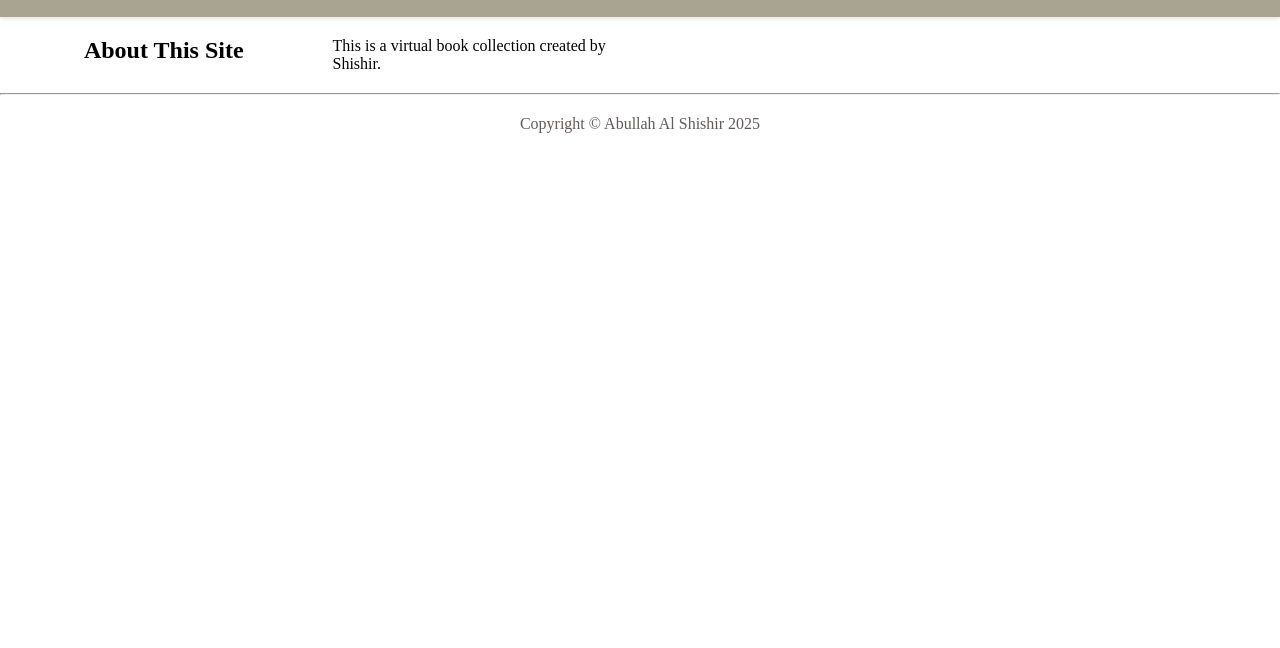
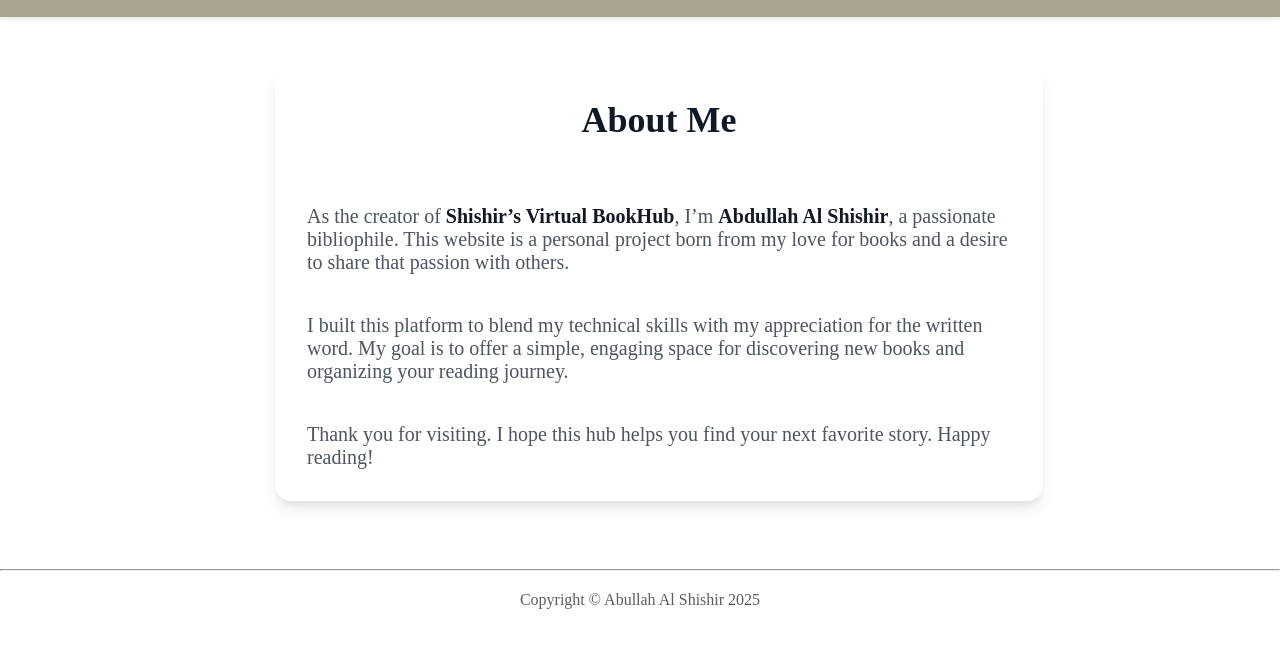
Before and after one commit to abdullah-al-shishir/Shishir-s-virtual-BookHub, a plain HTML site: page index.html in a window 1280 px wide. Both pictures are taken after a click on the button "About Me". Shown: the part 76-724 px from the top of the page. Drawn offline with Linux system fonts and the light colour scheme; a web font is replaced by a local one.

Commit message:
added about me details

```diff
--- a/index.html
+++ b/index.html
@@ -3,7 +3,7 @@
   <head>
     <meta charset="UTF-8" />
     <meta name="viewport" content="width=device-width, initial-scale=1.0" />
-    <title>BookStack</title>
+    <title>BookHub</title>
     <link rel="stylesheet" href="style.css" />
     <link
       rel="stylesheet"
--- a/index.js
+++ b/index.js
@@ -84,11 +84,7 @@ function bookHub() {
 
   // -------About Button------//
   menuAboutBtn.addEventListener("click", () => {
-    bioSection.style.display = "none";
-    headingBio.innerHTML = "About Shishir's Virtual BookHub";
-    mainBody.innerHTML =
-      "<h2>About This Site</h2><p>This is a virtual book collection created by Shishir.</p>";
-    booksContent.innerHTML = "";
+    aboutSection();
     console.log("About button is clicked");
   });
 }
@@ -160,6 +156,27 @@ function blogSection() {
   blogDetails.innerHTML = "Coming Soon!";
   blogDetails.classList.add("blog-details");
   mainBody.appendChild(blogDetails);
+  console.log("About button is clicked");
+}
+
+function aboutSection() {
+  bioSection.style.display = "none";
+  headingBio.innerHTML = "About Shishir's Virtual BookHub";
+  mainBody.innerHTML = `<div class="about-me-container">
+        <h2 class="about-me-heading">
+            About Me
+        </h2>
+        <p class="about-me-paragraph">
+            As the creator of <span class="highlight">Shishir’s Virtual BookHub</span>, I’m <span class="highlight">Abdullah Al Shishir</span>, a passionate bibliophile. This website is a personal project born from my love for books and a desire to share that passion with others.
+        </p>
+        <p class="about-me-paragraph">
+            I built this platform to blend my technical skills with my appreciation for the written word. My goal is to offer a simple, engaging space for discovering new books and organizing your reading journey.
+        </p>
+        <p class="about-me-paragraph">
+            Thank you for visiting. I hope this hub helps you find your next favorite story. Happy reading!
+        </p>
+    </div>`;
+  booksContent.innerHTML = "";
 }
 
 window.onload = () => {
--- a/style-desktop.css
+++ b/style-desktop.css
@@ -5,7 +5,15 @@
   font-size: 2.2rem;
 }
 .blog-details {
-  width: 200px;
-  margin-left: 550px;
-  height: 57.5vh;
+  width: 300px;
+  margin-left: 570px;
+  height: 62.5vh;
+  font-size: 2rem;
 }
+.about-me-container {
+  margin-left: 260px;
+  margin-top: 30px;
+  margin-bottom: 48px;
+  width: 800px;
+  gap: 2.5rem;
+}
--- a/style.css
+++ b/style.css
@@ -307,6 +307,38 @@ footer {
   padding-bottom: 20px;
 }
 .blog-details {
-  margin-top: 100px;
-  height: 55.5vh;
+  margin-top: 70px;
+  height: 60.5vh;
 }
+
+.about-me-container {
+  max-width: 48rem;
+  margin-left: auto;
+  margin-right: auto;
+  background-color: #ffffff;
+  box-shadow: 0 10px 15px -3px rgba(0, 0, 0, 0.1),
+    0 4px 6px -2px rgba(0, 0, 0, 0.05);
+  border-radius: 1rem;
+  padding: 2rem;
+  display: flex;
+  flex-direction: column;
+  gap: 1.5rem;
+}
+
+.about-me-heading {
+  font-size: 2.25rem;
+  font-weight: 700;
+  text-align: center;
+  color: #111827;
+  margin-bottom: 1.5rem;
+}
+
+.about-me-paragraph {
+  font-size: 1.25rem;
+  color: #4b5563;
+}
+
+.highlight {
+  font-weight: 700;
+  color: #111827;
+}
```
